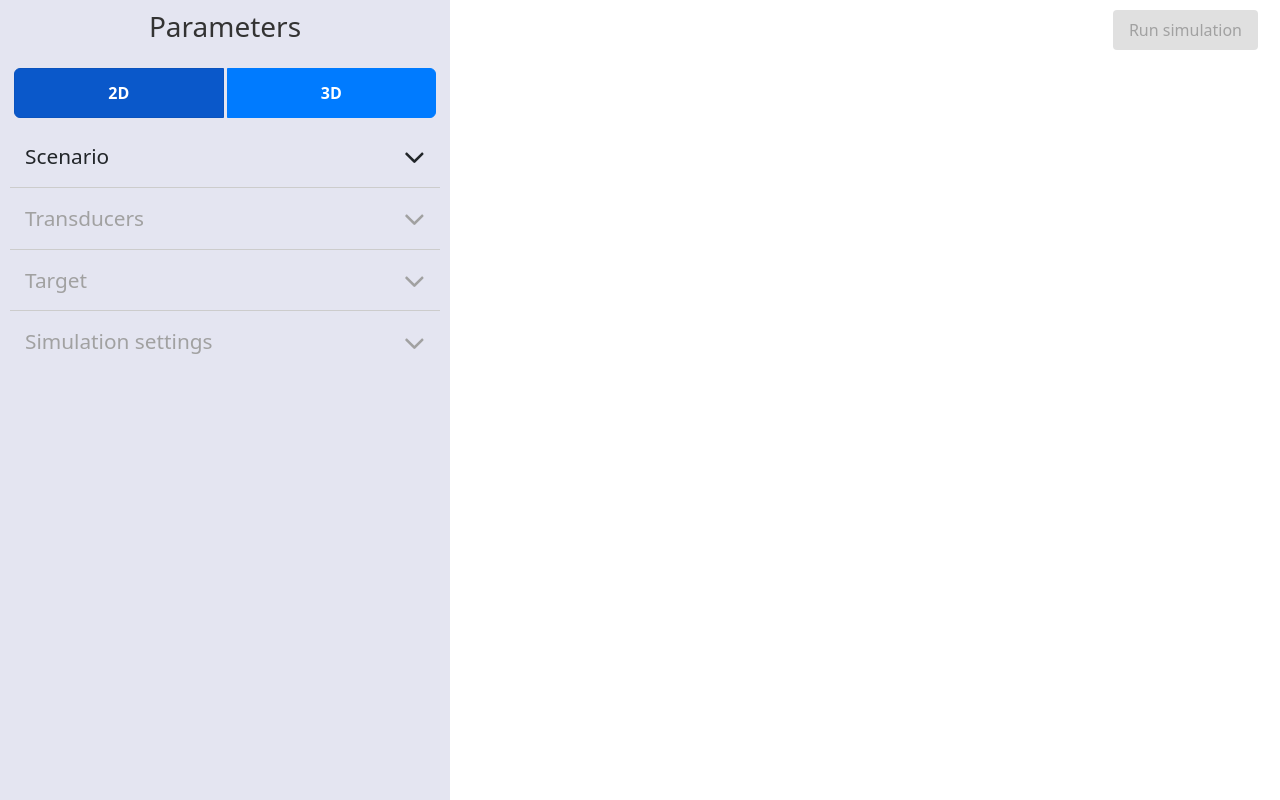
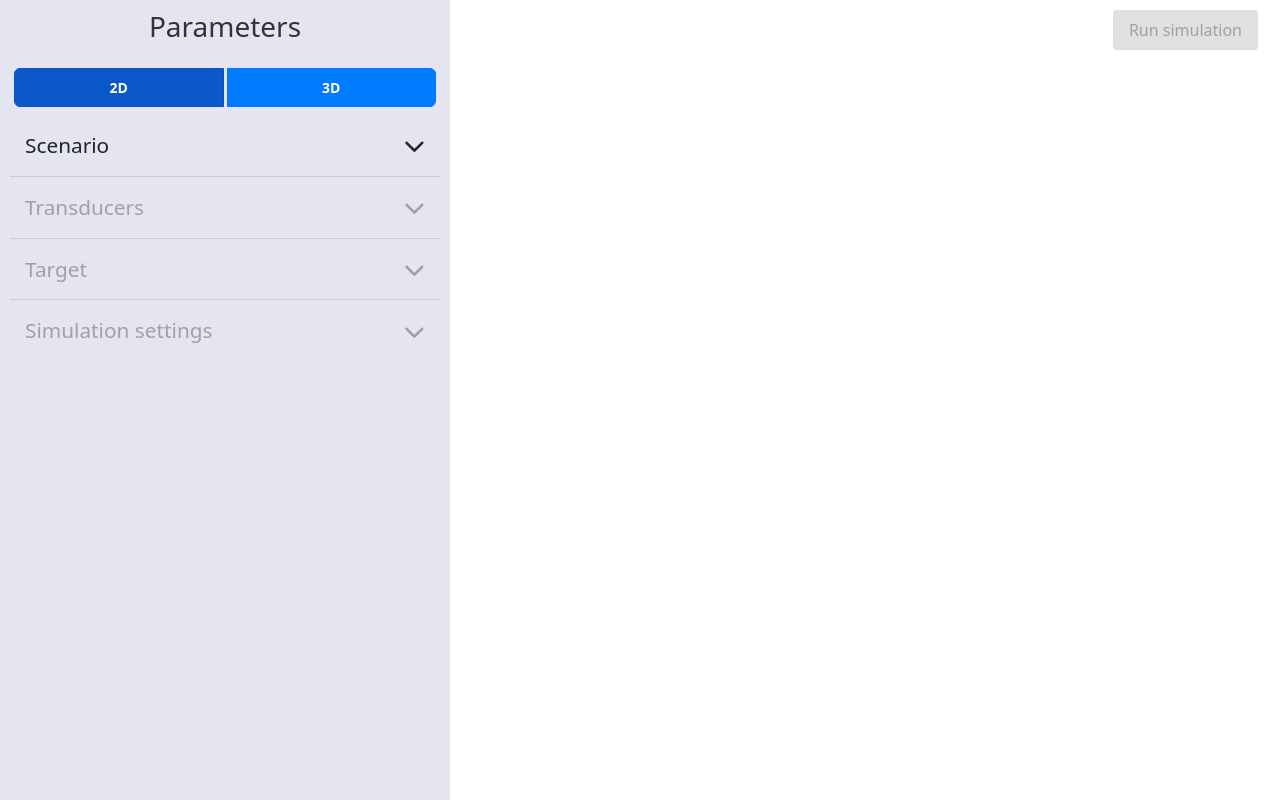
Before and after one commit to agencyenterprise/neurotechdevkit, a Vue app in the folder src/web/app/: page / in a window 1280 px wide. Built offline with nearby package versions, Linux system fonts and the light colour scheme; no server answers.

Commit message:
Reducing size of buttons

```diff
--- a/src/web/app/src/components/ParametersPanel.vue
+++ b/src/web/app/src/components/ParametersPanel.vue
@@ -4,10 +4,10 @@
     <div class="mb-3 btn-group">
       <input :disabled="is2dDisabled" class="btn-check" type="radio" id="is2d" value="2D" v-model="simulationType"
         name="simulation">
-      <label :class="{ 'disabled': is2dDisabled }" class="btn btn-primary btn-wide" for="is2d">2D</label>
+      <label :class="{ 'disabled': is2dDisabled, 'btn-smaller': true }" class="btn btn-primary" for="is2d">2D</label>
       <input :disabled="is3dDisabled" class="btn-check" type="radio" id="is3d" value="3D" v-model="simulationType"
         name="simulation">
-      <label :class="{ 'disabled': is3dDisabled }" class="btn btn-primary btn-wide" for="is3d">3D</label>
+      <label :class="{ 'disabled': is3dDisabled, 'btn-smaller': true }" class="btn btn-primary" for="is3d">3D</label>
     </div>
     <AccordionItem v-for="(item, index) in accordionItems" :key="index" :title="item.title" :index="index"
       :is-open="opened === index" @toggle="accordionToggle" :disabled="item.disabled">
@@ -126,6 +126,13 @@ h1 span {
   /* Hide the default radio input */
 }
 
+.btn-smaller {
+  padding: 0.5rem 1rem; /* Smaller padding */
+  font-size: 0.875rem; /* Smaller font size */
+  margin: 0 0.25rem; /* Space out buttons */
+  flex-grow: 1; /* Make buttons take up equal width */
+}
+
 .btn-primary {
   font-weight: bold;
   color: #fff;
```
